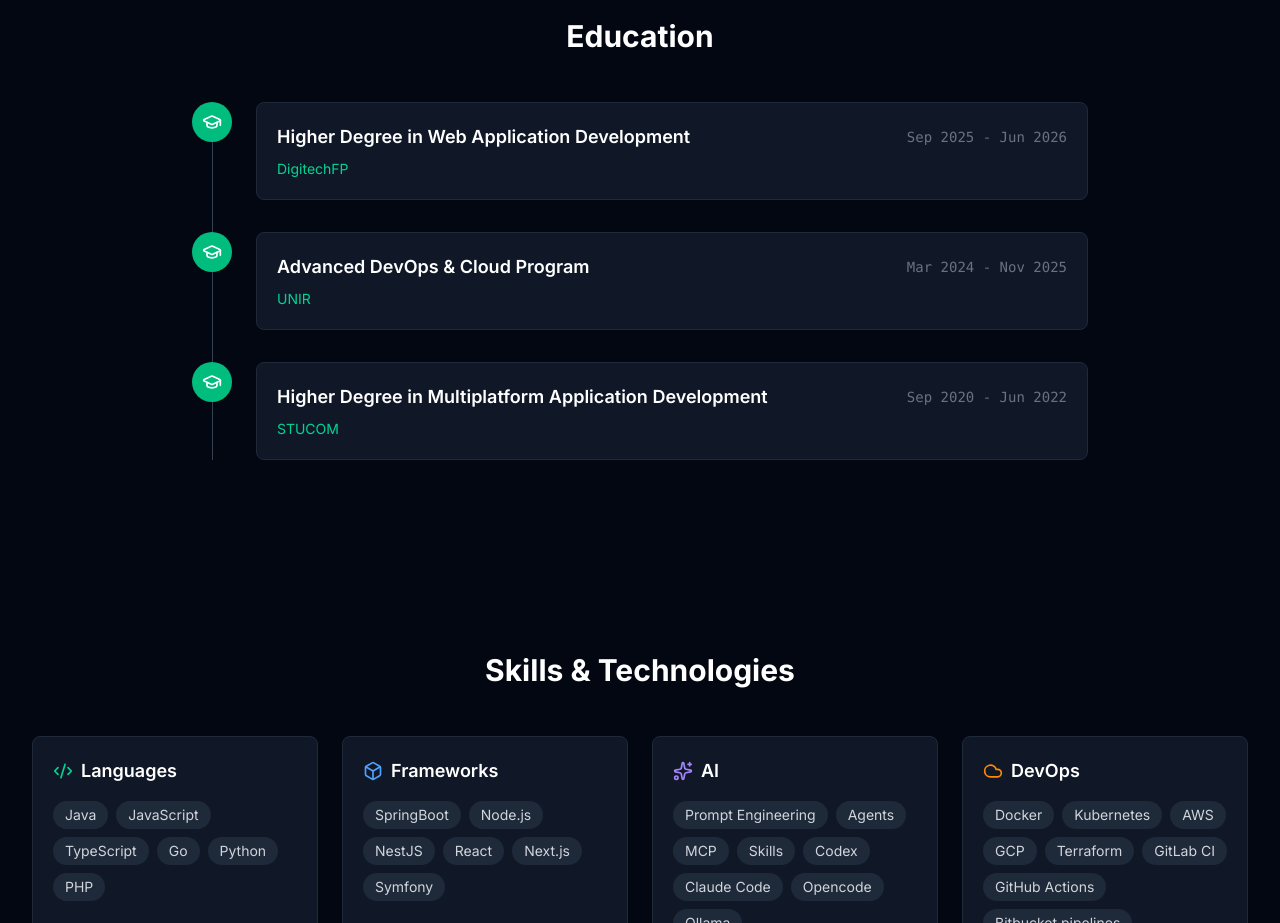
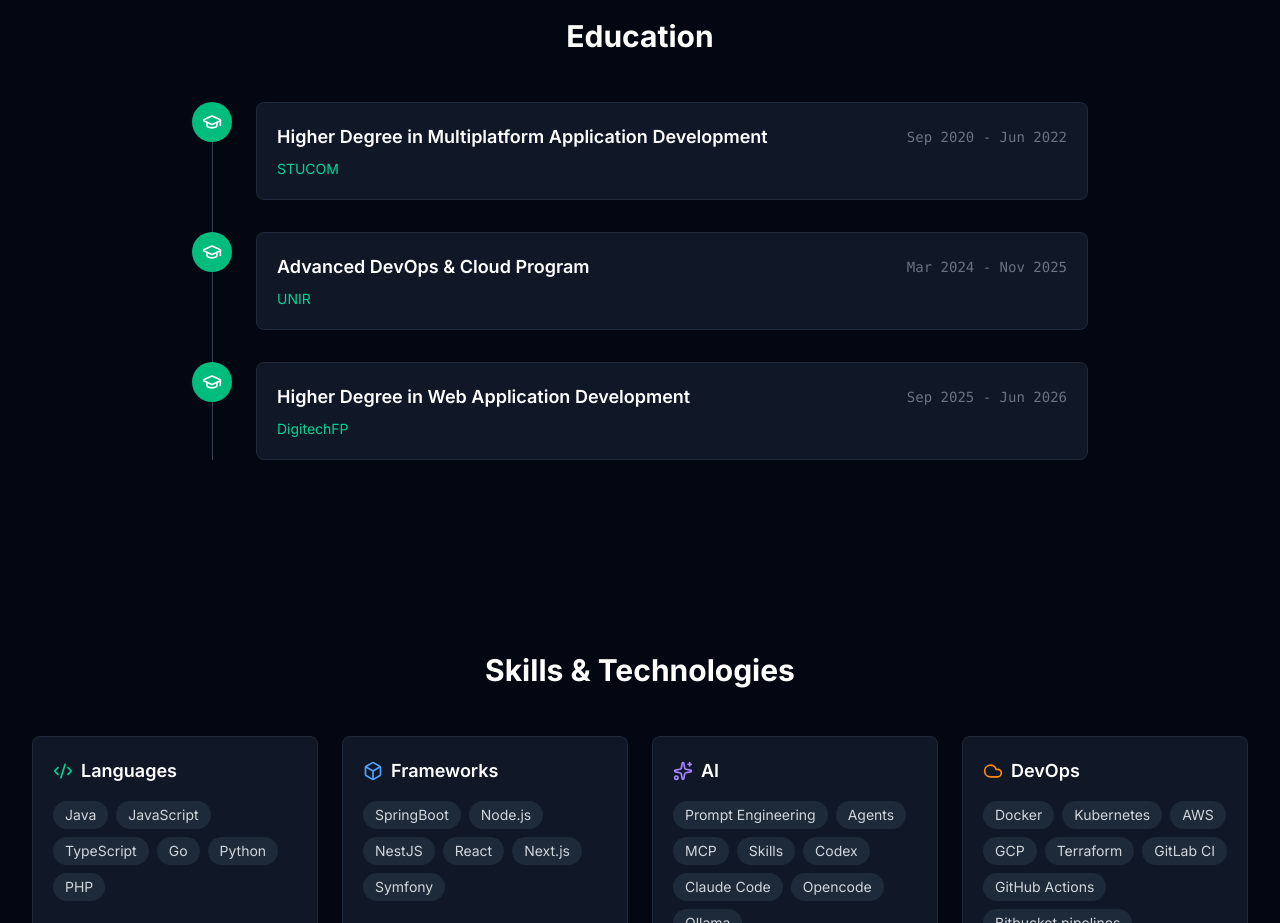
Before and after one commit to albertmenendezg/portfolio, a Next.js app: page / in a window 1280 px wide. Shown: the part 3460-4383 px from the top of the page. Built offline with nearby package versions, Linux system fonts and the light colour scheme.

Commit message:
Fix swapped DAM/DAW institutions and dates

```diff
--- a/src/data/portfolio.ts
+++ b/src/data/portfolio.ts
@@ -93,10 +93,10 @@ export const skills = {
 export const education = [
   {
     id: 1,
-    degreeKey: "education.entries.daw.degree",
-    institution: "DigitechFP",
-    startDate: new Date(Date.UTC(2025, 8, 1)),
-    endDate: new Date(Date.UTC(2026, 5, 1)),
+    degreeKey: "education.entries.dam.degree",
+    institution: "STUCOM",
+    startDate: new Date(Date.UTC(2020, 8, 1)),
+    endDate: new Date(Date.UTC(2022, 5, 1)),
   },
   {
     id: 2,
@@ -107,10 +107,10 @@ export const education = [
   },
   {
     id: 3,
-    degreeKey: "education.entries.dam.degree",
-    institution: "STUCOM",
-    startDate: new Date(Date.UTC(2020, 8, 1)),
-    endDate: new Date(Date.UTC(2022, 5, 1)),
+    degreeKey: "education.entries.daw.degree",
+    institution: "DigitechFP",
+    startDate: new Date(Date.UTC(2025, 8, 1)),
+    endDate: new Date(Date.UTC(2026, 5, 1)),
   },
 ];
 
```
